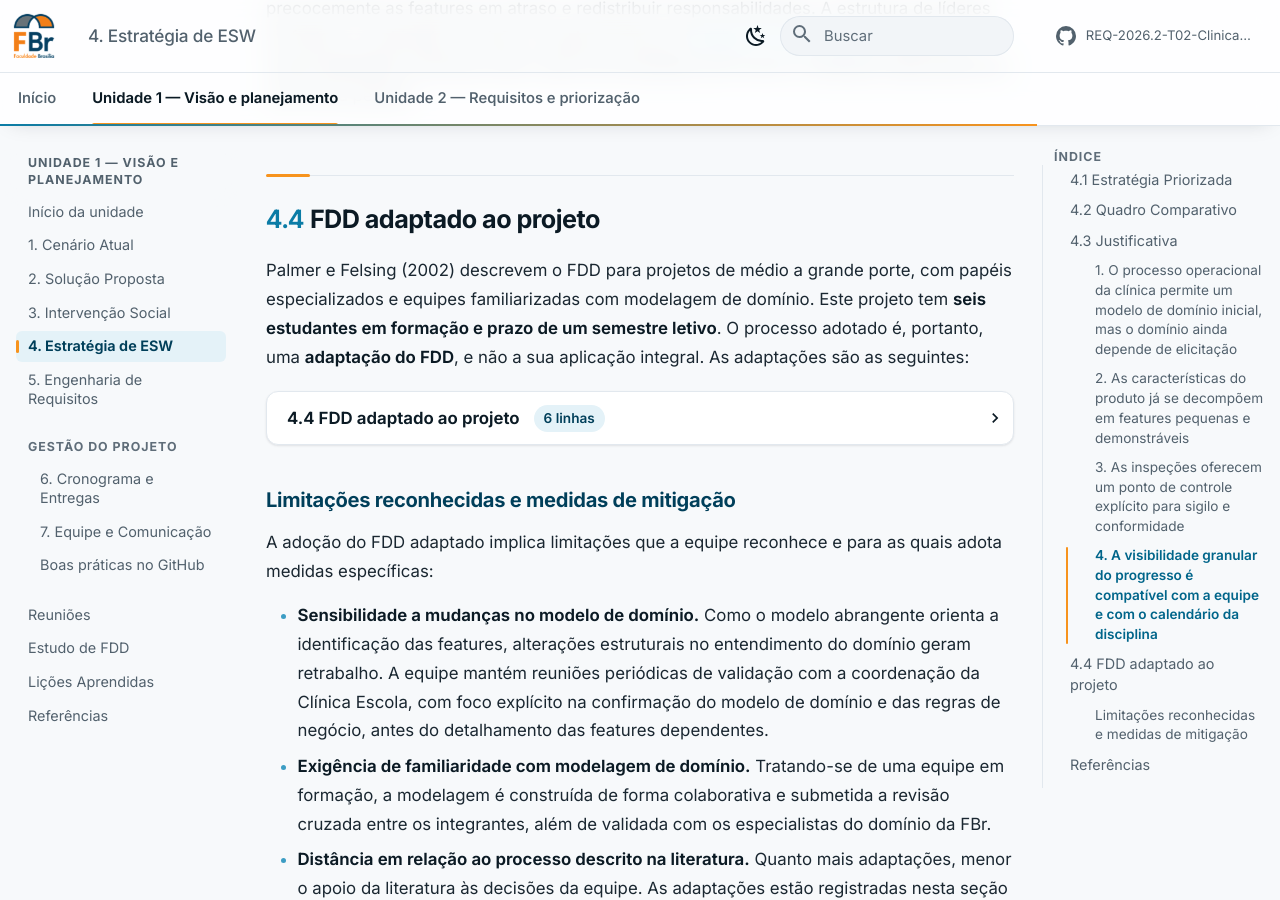
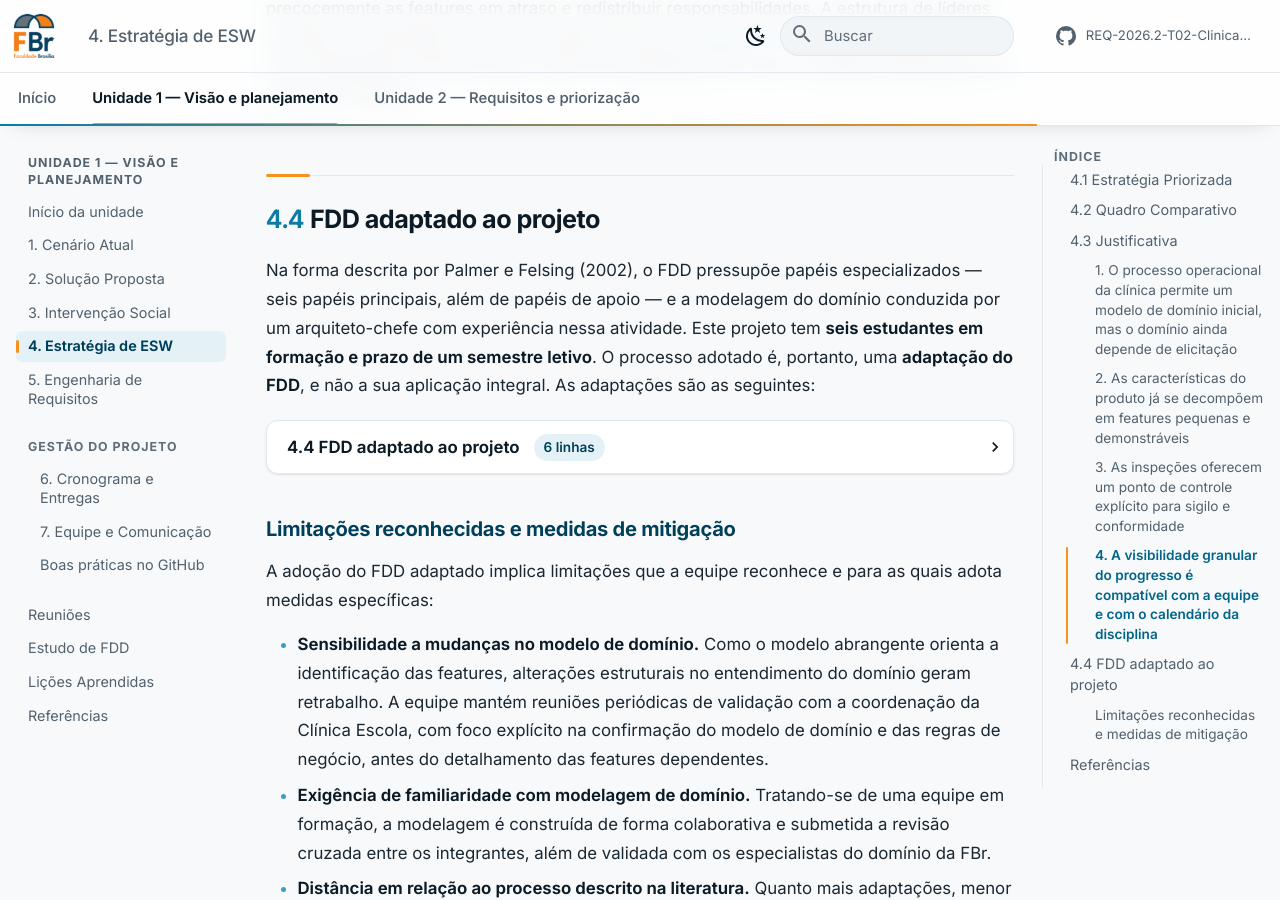
Before and after one commit to mdsreq-fga-unb/REQ-2026.2-T02-ClinicaEscolaFBr, an MkDocs documentation site: the page built from docs/unidade-1/estrategia-esw.md, in a window 1280 px wide and 900 px high, scrolled down 4038 px. Built offline with MkDocs 1.6.1 and Material for MkDocs 9.7.7, drawn with Linux system fonts in a browser that asks for light colours; comment, search, counter and statistics services are not loaded.

Commit message:
docs: ajusta estrategia de ESW conforme verificacao das fontes
- corrige a duracao das iteracoes do XP para uma a tres semanas
- inclui o porte de equipe indicado para o XP (dois a dez programadores)
- substitui a afirmacao sobre porte de projeto do FDD pelos papeis descritos na fonte

```diff
--- a/docs/unidade-1/estrategia-esw.md
+++ b/docs/unidade-1/estrategia-esw.md
@@ -32,7 +32,7 @@
 | **Visibilidade do progresso** | Por feature: seis marcos (*domain walkthrough*, design, inspeção de design, código, inspeção de código e promoção para o build), com percentual de conclusão atribuído a cada marco. | Por iteração: histórias concluídas e aceitas pelos testes de aceitação, acompanhadas pelo *tracker* em relação às estimativas. |
 | **Documentação** | Concisa e orientada à prática, com modelo do domínio e projeto detalhado de cada feature antes da construção. | Mínima; o código, os testes e as histórias funcionam como principal documentação. |
 | **Papéis e responsabilidade** | Gerente de projeto, arquiteto-chefe, gerente de desenvolvimento, programadores-chefe, proprietários de classe e especialistas do domínio; a responsabilidade é individual por classe e por feature. | Programador, cliente, testador, *tracker*, *coach*, consultor e gerente; a propriedade do código é coletiva, e a responsabilização é sustentada pelos testes, pela programação em pares e pelos padrões de codificação. |
-| **Perfil de equipe adequado** | Descrito para projetos de médio a grande porte, com equipes familiarizadas com modelagem de domínio; em equipes menores, exige adaptação dos papéis. | Equipes pequenas, com o cliente disponível com frequência e com disciplina técnica para manter testes automatizados e programação em pares. |
+| **Perfil de equipe adequado** | Pressupõe seis papéis principais e a modelagem do domínio conduzida por um arquiteto-chefe; em equipes pequenas, exige acumular ou adaptar papéis. | Equipes de dois a dez programadores, com o cliente disponível com frequência e com disciplina técnica para manter testes automatizados e programação em pares. |
 | **Adaptação ao projeto da Clínica Escola FBr** | Viável com adaptações: o processo operacional da clínica serve de base para um modelo de domínio inicial, que segue sendo refinado com a FBr; as características de produto se decompõem em features; e as inspeções oferecem um ponto explícito para verificar requisitos de sigilo, proteção de dados e acessibilidade. | Viável com adaptações: o cliente participa por reuniões periódicas, e não por presença contínua; a programação em pares exigiria sessões síncronas frequentes entre integrantes com horários distintos; e a equipe ainda não domina a escrita de testes antes do código, prática da qual dependem a qualidade e o controle de mudanças do XP. |
 
 ## 4.3 Justificativa
@@ -79,7 +79,7 @@
 
 ## 4.4 FDD adaptado ao projeto
 
-Palmer e Felsing (2002) descrevem o FDD para projetos de médio a grande porte, com papéis especializados e equipes familiarizadas com modelagem de domínio. Este projeto tem **seis estudantes em formação e prazo de um semestre letivo**. O processo adotado é, portanto, uma **adaptação do FDD**, e não a sua aplicação integral. As adaptações são as seguintes:
+Na forma descrita por Palmer e Felsing (2002), o FDD pressupõe papéis especializados — seis papéis principais, além de papéis de apoio — e a modelagem do domínio conduzida por um arquiteto-chefe com experiência nessa atividade. Este projeto tem **seis estudantes em formação e prazo de um semestre letivo**. O processo adotado é, portanto, uma **adaptação do FDD**, e não a sua aplicação integral. As adaptações são as seguintes:
 
 | Elemento do FDD original | Como é aplicado no projeto | Motivo da adaptação |
 | --- | --- | --- |
```
Also changed, not shown: other parts of docs/unidade-1/estrategia-esw.md (+1 -1 lines), docs/unidade-1/estudos/fdd.md (+1 -1 lines).
